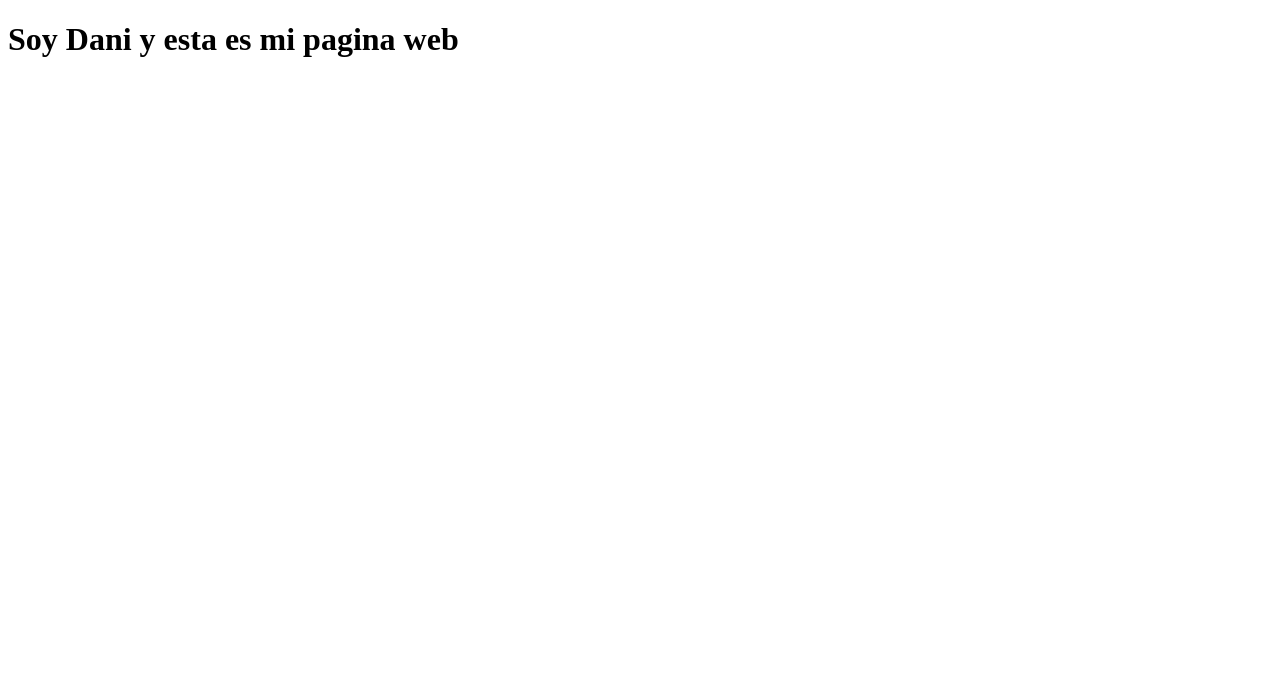
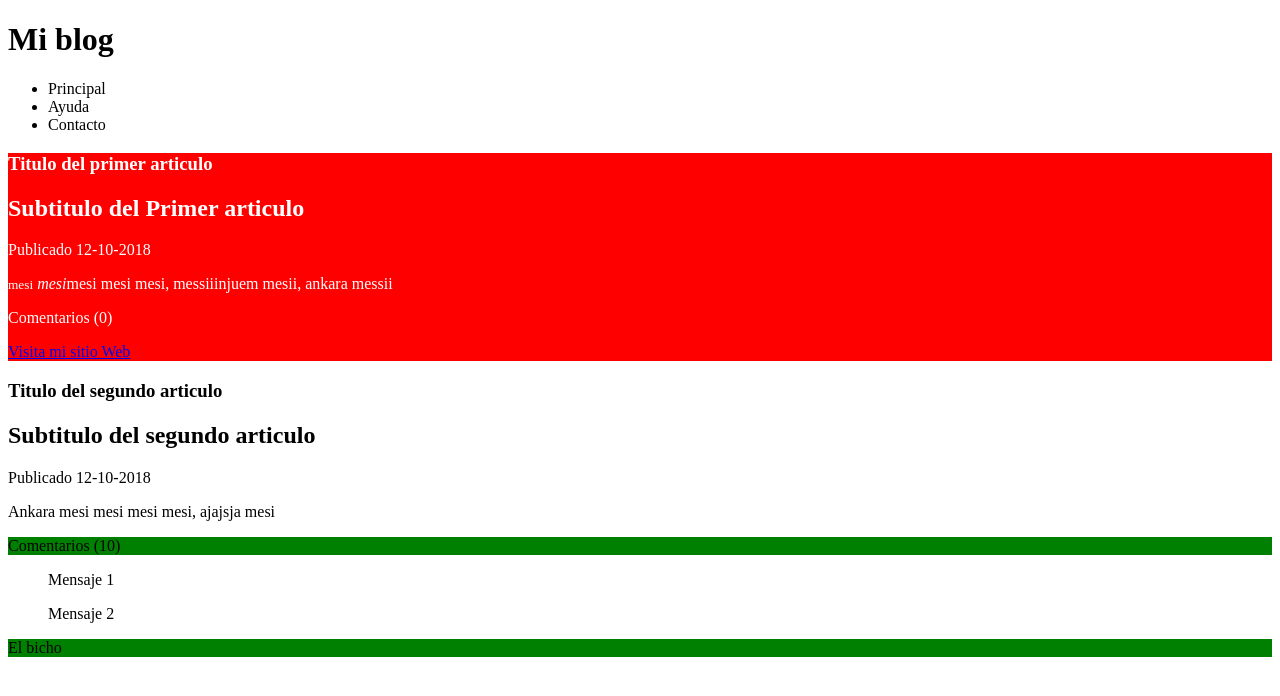
Before and after one commit to DaniElias23/DaniElias23.github.io, a plain HTML site: page index.html in a window 1280 px wide. Drawn offline with Linux system fonts and the light colour scheme.

Commit message:
Update index.html

```diff
--- a/index.html
+++ b/index.html
@@ -1,6 +1,74 @@
-<!Doctype html>
-<html lang ="es">
+<!DOCTYPE html>
+<html lang="es">
+    <head>
+        <meta charset="utf-8"/>
+         <title>Primer Pagina Web</title>
+         <meta name="description" content="Esta es mi primer Pagina web"/>
+         <meta name="author" content= "yojaja"/>
+         <meta name="keywords" content= "Mi primer titulo, mi primer pagina, pagina web">
+         <style>
+        #cabecera {background-color: red; color:white}
+
+         footer {background-color: green;}
+
+        </style>
+     </head>
     <body>
-    <h1> Soy Dani y esta es mi pagina web</h1>
+
+       <header>
+        <h1>Mi blog</h1>
+       </header>
+
+       <nav id= "navegacion">
+
+           <ul>
+               <li>Principal</li>
+               <li>Ayuda</li>
+               <li>Contacto</li>
+           </ul>
+       </nav>
+
+      <section>
+         <article id="cabecera">
+         <hgroup>
+              <h1>Titulo del primer articulo</h1>
+              <h2>Subtitulo del Primer articulo</h2>
+        </hgroup>
+          <time datetime= "12-10-2018">Publicado 12-10-2018</time>
+          <p><small>mesi</small> <cite>mesi</cite>mesi mesi mesi, <span>messii</span>injuem mesii, ankara messii</p>
+
+          <p>Comentarios (0)</p>
+         </footer>
+         <a href="http://faztweb.com">Visita mi sitio Web</a>
+        </article>
+         <article>
+             <hgroup>
+         <h1>Titulo del segundo articulo</h1>
+         <h2>Subtitulo del segundo articulo</h2>
+            </hgroup>
+         <time datetime= "12-10-2018">Publicado 12-10-2018</time>
+         <p>Ankara mesi mesi mesi mesi, ajajsja mesi </p>
+         <footer>
+         <p>Comentarios (10)</p>
+         </footer>
+         </article>
+     </section>
+
+     <aside>
+         <blockquote cite= "http://faztweb.com">
+            Mensaje 1
+         </blockquote>
+
+        <blockquote cite= "http://faztweb.com">
+         Mensaje 2
+        </blockquote>
+
+
+     </aside>
+
+     <footer
+     Messi >El bicho
+     </footer>
+
     </body>
-    </html>
+</html>
```
